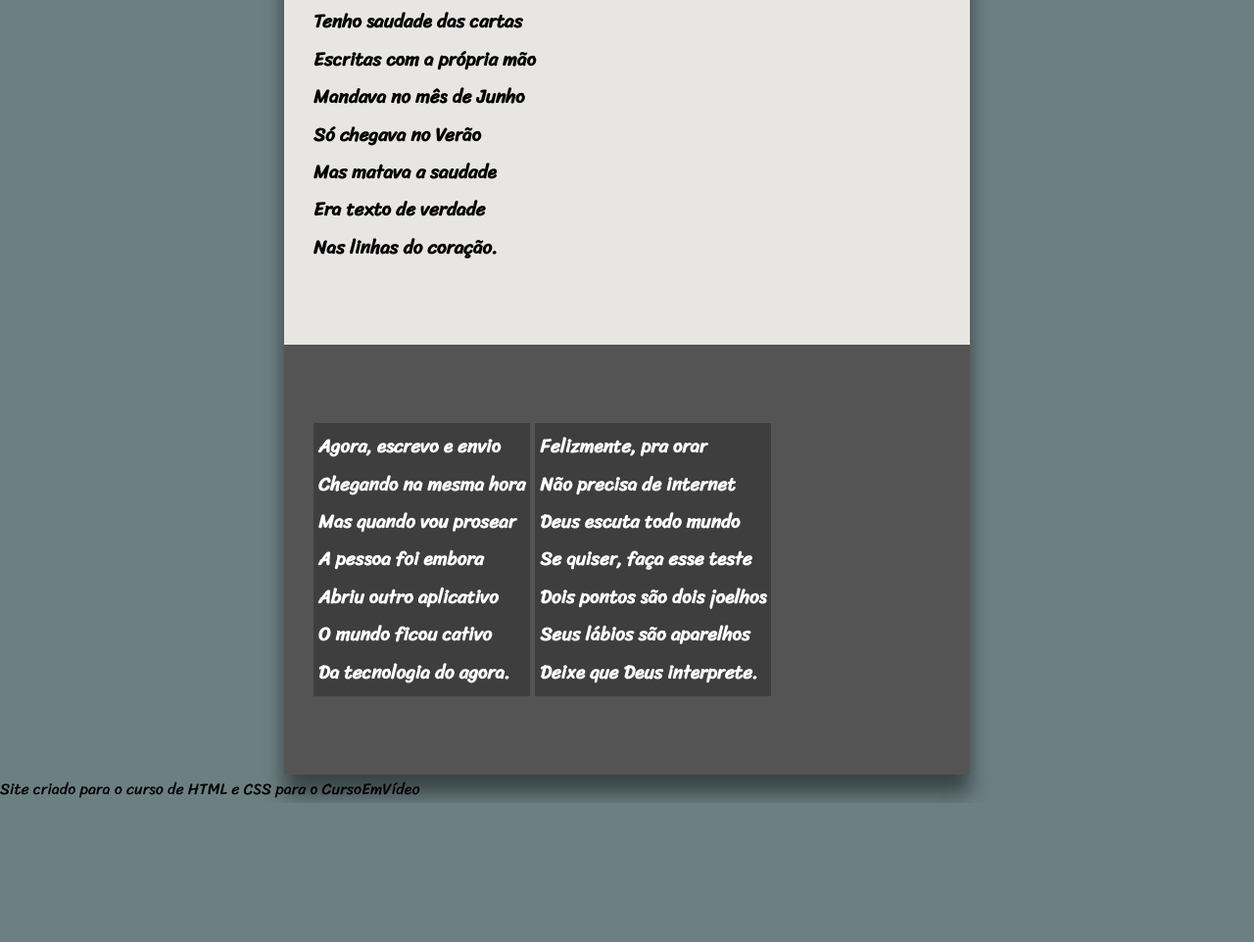
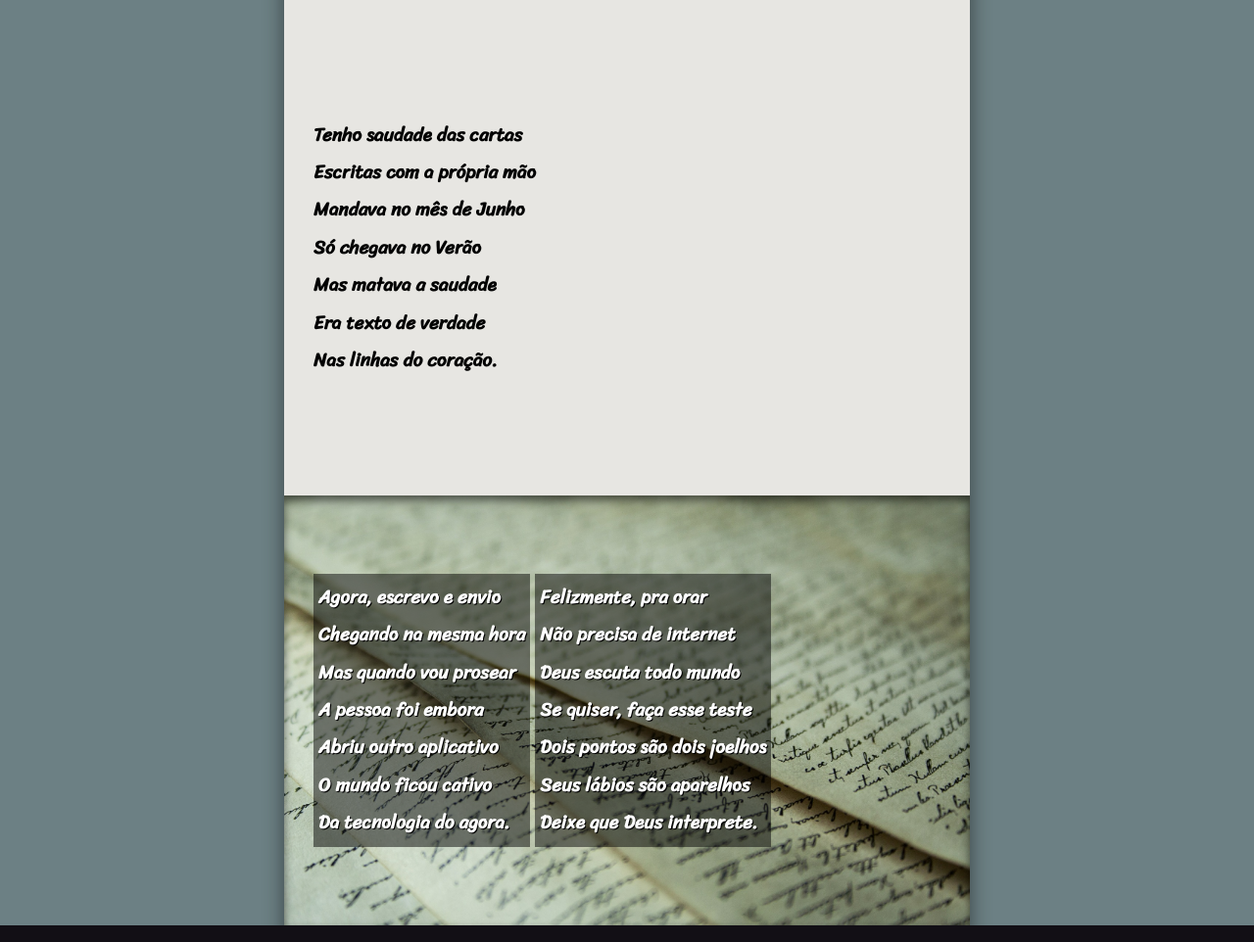
Before and after one commit to Jp-mainieri/HTML-CSS, a plain HTML site: page DESAFIOS/d012/index.html in a window 1280 px wide. Shown: the part 1831-2793 px from the top of the page at 98% size. Before the commit the page ends 2651 px from the top, so only its background shows below. Drawn offline with Linux system fonts and the light colour scheme.

Commit message:
parallax bg and d012 finished

```diff
--- a/DESAFIOS/d012/index.html
+++ b/DESAFIOS/d012/index.html
@@ -30,7 +30,7 @@
           Vou dizer tudo em poesia. <br />
         </p>
       </section>
-      <section class="imagem">
+      <section class="imagem" id="img01">
         <p>
           Não é mais como era antes <br />
           É tudo abreviado <br />
@@ -72,7 +72,7 @@
           Nas linhas do coração.<br />
         </p>
       </section>
-      <section class="imagem">
+      <section class="imagem" id="img02">
         <p>
           Agora, escrevo e envio <br />
           Chegando na mesma hora <br />
--- a/DESAFIOS/d012/style.css
+++ b/DESAFIOS/d012/style.css
@@ -62,18 +62,39 @@ section {
     padding: 10vh 30px;
 }
 .imagem {
-    background-image: url(d012/imagens/background001.jpg);
+    color:white;
+    box-shadow: inset 0px 5px 10px rgba(0, 0, 0, 0.567);
+    background-position: right center;
+    background-size: cover;
+    background-attachment:fixed;
+    background-repeat: no-repeat;
 
-    background-attachment: fixed;
-    background-position: center;
-    background-repeat: no-repeat;
-    background-size: cover;
-
-    background-color: rgb(84, 84, 84);
-    color:white;
 }
 .imagem p {
-    background-color: rgba(0, 0, 0, 0.257);
+    background-color: rgba(0, 0, 0, 0.49);
     display: inline-block;
     padding: 5px;
+    text-shadow: 1px 1px 0px black;
 }
+section p {
+    padding-bottom: 2em;
+}
+section#img01 {
+    background-image: url(imagens/background001.jpg);
+
+}
+
+section#img02 {
+    background-image: url(imagens/background002.jpg);
+}
+
+footer {
+    background-color: rgb(18, 15, 21);
+    color: white;
+    text-align: center;
+    padding: 20px 0px 20px 0px;
+}
+footer p {
+    font-family: var(--font2);
+    font-size: 0.75em;
+}
```
Also changed, not shown: DESAFIOS/d012/05-28-23-210525.png (added).
